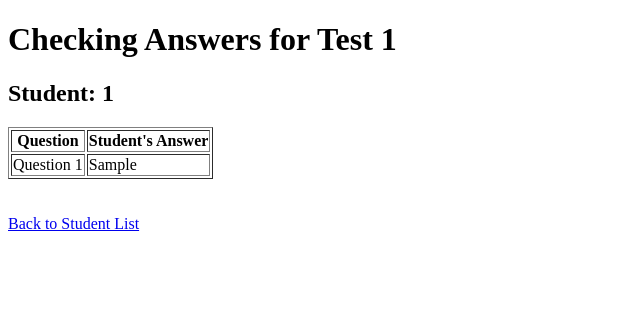
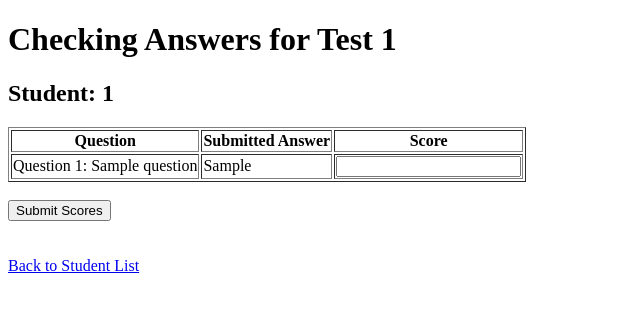
Before and after one commit to atharvaKhewalkar/Thesupervisor, a Flask app: page /check_answer/1/1 in a window 1280 px wide. Shown: the top 312 px of the page, without its empty margins (0-640 px from the left). Run offline with Flask 2, Linux system fonts and the light colour scheme; a database or web service that is not in the repository returns one stand-in record (values such as "Sample title"); some libraries are stand-ins or nearby versions.

Commit message:
Teacher can check test and give score to tests

```diff
--- a/app/templates/html/teacher_check_answer.html
+++ b/app/templates/html/teacher_check_answer.html
@@ -1,3 +1,5 @@
+<!-- teacher_check_answer.html -->
+
 <!DOCTYPE html>
 <html lang="en">
 <head>
@@ -9,22 +11,32 @@
     <h1>Checking Answers for Test {{ test_id }}</h1>
     <h2>Student: {{ student_email }}</h2>
 
+    <form method="POST" action="{{ url_for('main.submit_scores', test_id=test_id, student_email=student_email) }}">
         <table border="1">
             <thead>
                 <tr>
                     <th>Question</th>
-                <th>Student's Answer</th>
+                    <th>Submitted Answer</th>
+                    <th>Score</th>
                 </tr>
             </thead>
             <tbody>
-            {% for answer in student_answers %}
+                {% for index in range(questions|length) %}
                     <tr>
-                    <td>Question {{ loop.index }}</td>
-                    <td>{{ answer }}</td>
+                        <td>Question {{ index + 1 }}: {{ questions[index].get('question', 'N/A') }}</td>
+                        <td>{{ student_answers[index] }}</td>
+                        <td>
+                            <input type="number" name="scores">
+                        </td>
                     </tr>
                 {% endfor %}
             </tbody>
         </table>
+
+        <br>
+
+        <button type="submit">Submit Scores</button>
+    </form>
 
     <br>
 
--- a/app/views.py
+++ b/app/views.py
@@ -549,7 +549,45 @@ def check_answer(test_id, student_email):
         answers = submission.get('answers', {})
         student_answers = answers.get(student_email, [])
 
-        # Add logic here to render a page with the student's answers for the teacher to check
-        return render_template('html/teacher_check_answer.html', test_id=test_id, student_email=student_email, student_answers=student_answers)
+        # Retrieve the questions for the specified test from the test_paragraph collection
+        test_paragraph = mongo.db.test_paragraph.find_one({'test_id': test_id})
+
+        if test_paragraph:
+            questions = test_paragraph.get('questions', [])
+            # Add logic here to render a page with the student's answers and questions for the teacher to check
+            return render_template('html/teacher_check_answer.html', test_id=test_id, student_email=student_email, student_answers=student_answers, questions=questions)
 
     return 'No submission found for the specified test and student.'
+
+
+@bp.route('/submit_scores/<test_id>/<student_email>', methods=['POST'])
+def submit_scores(test_id, student_email):
+    if request.method == 'POST':
+        # Retrieve scores from the form submission
+        scores = [int(score) for score in request.form.getlist('scores') if score is not None]
+
+        # Calculate total score
+        total_score = sum(scores)
+
+        check_id=mongo.db.student_score_para.find_one({'test_id':test_id})
+
+        if check_id is None:
+            res={}
+
+            res[student_email]=total_score
+
+            mongo.db.student_score_para.insert_one({
+                'test_id': test_id,
+                'student_data': res
+            })
+        else:
+            res = check_id.get('student_data', {})  # Retrieve 'student_data' from the found document or initialize as an empty dictionary if not present
+            res[student_email] = total_score
+
+            # Update the existing document in the collection with the modified 'student_data'
+            mongo.db.student_score_para.update_one(
+            {'test_id': test_id},
+            {'$set': {'student_data': res}}
+            )
+        return redirect(url_for('main.stu_attempted_tests', test_id=test_id))
+    return 'Invalid request method'
```
Lines whose indentation alone changed are shown as unchanged.
